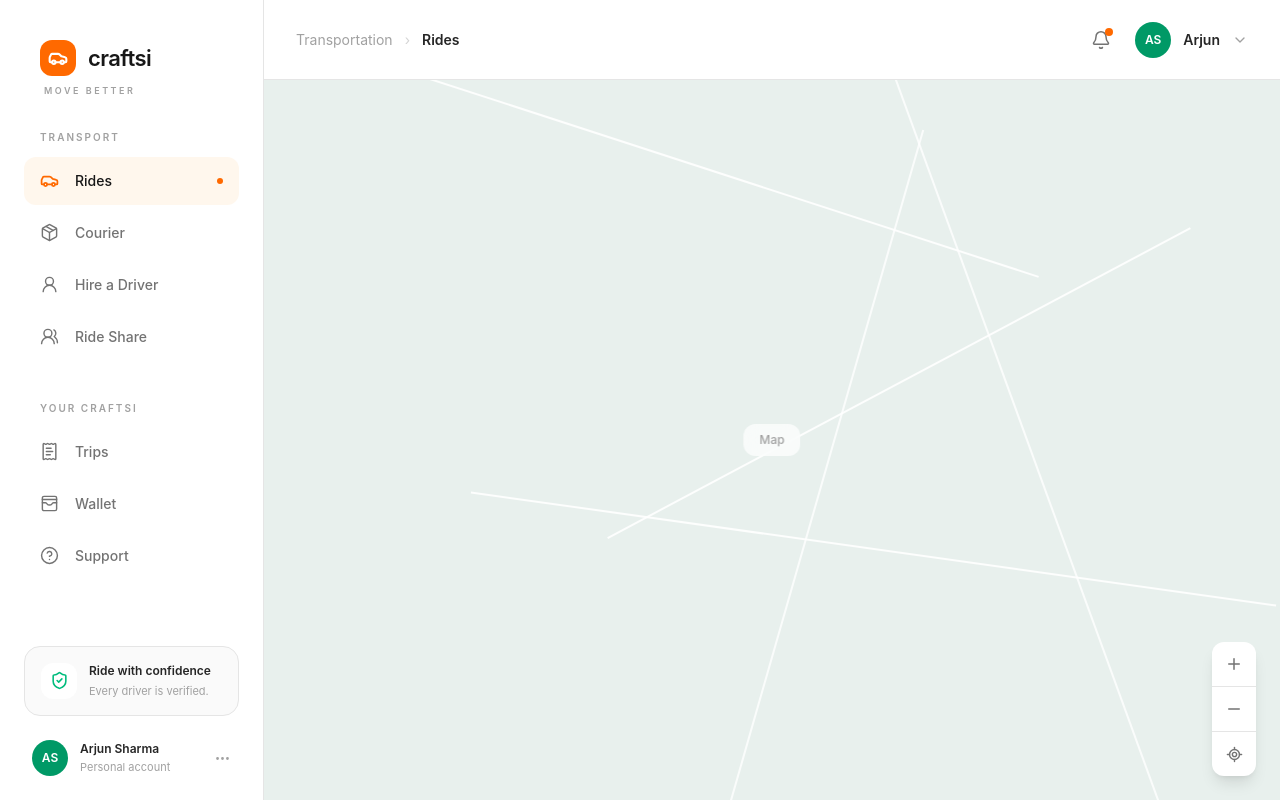
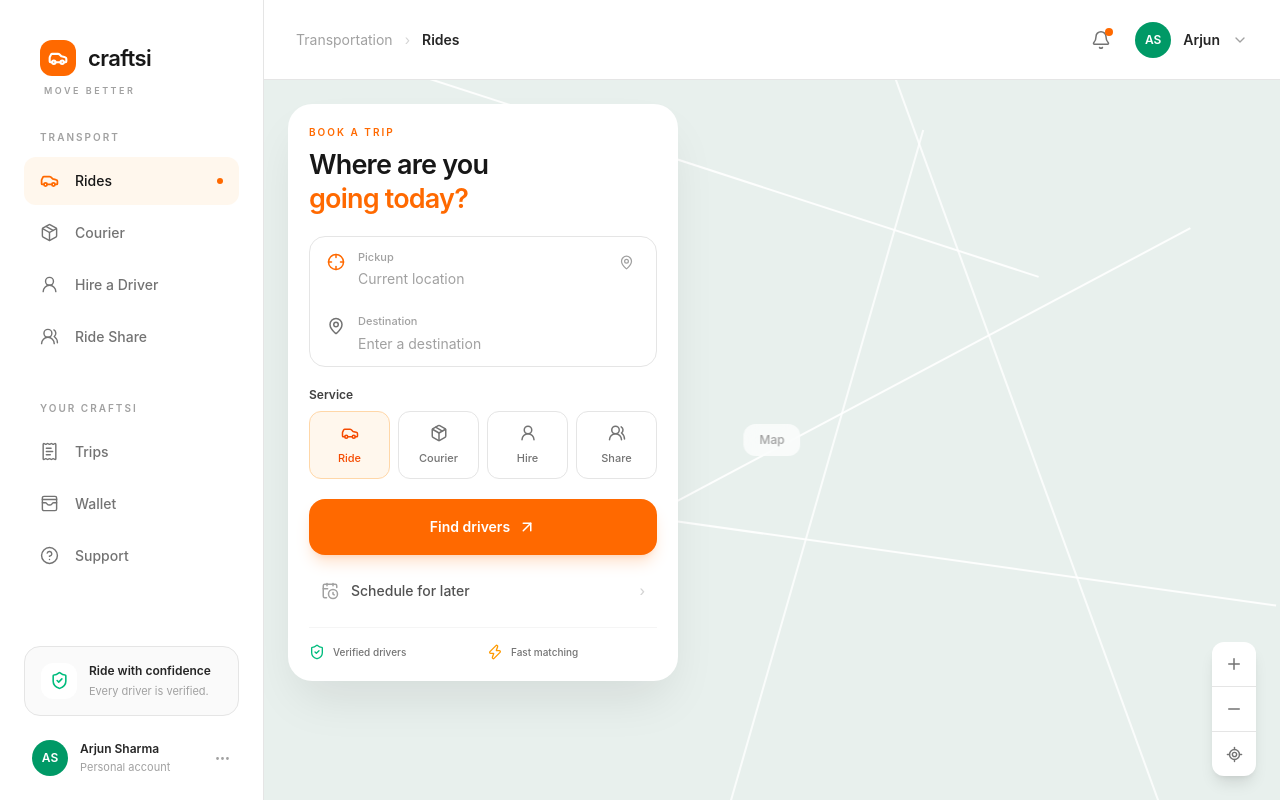
Before and after one commit to Gopi-varaprasad7/Craftsi, a React (Vite) app in the folder frontend/: page / in a window 1280 px wide. Built offline with nearby package versions, Linux system fonts and the light colour scheme.

Commit message:
feat: add Craftsi ride booking panel

```diff
--- /dev/null
+++ b/frontend/src/components/booking/BookingPanel.tsx
@@ -0,0 +1,82 @@
+import { ArrowUpRight, CalendarClock, ShieldCheck, Zap } from 'lucide-react';
+
+import LocationInput from './LocationInput';
+import ServiceSelector from './ServiceSelector';
+
+function BookingPanel() {
+  return (
+    <section className='absolute left-6 top-6 z-20 w-[390px] rounded-3xl border border-white/70 bg-white p-5 shadow-2xl shadow-neutral-900/10'>
+      {/* Header */}
+      <div className='mb-5'>
+        <p className='mb-2 text-[10px] font-semibold uppercase tracking-[0.2em] text-orange-500'>
+          Book a trip
+        </p>
+
+        <h1 className='text-[27px] font-semibold leading-tight tracking-[-0.03em] text-neutral-900'>
+          Where are you
+          <br />
+          <span className='text-orange-500'>going today?</span>
+        </h1>
+      </div>
+
+      {/* Locations */}
+      <div className='overflow-hidden rounded-2xl border border-neutral-200 bg-white'>
+        <LocationInput type='pickup' />
+
+        <div className='ml-[25px] border-l border-dashed border-neutral-300' />
+
+        <LocationInput type='destination' />
+      </div>
+
+      {/* Service selector */}
+      <div className='mt-5'>
+        <p className='mb-2 text-xs font-semibold text-neutral-700'>Service</p>
+
+        <ServiceSelector />
+      </div>
+
+      {/* Find drivers */}
+      <button
+        type='button'
+        className='mt-5 flex h-14 w-full items-center justify-center gap-2 rounded-2xl bg-orange-500 px-5 text-sm font-semibold text-white shadow-lg shadow-orange-500/20 transition hover:bg-orange-600 active:scale-[0.99]'
+      >
+        Find drivers
+        <ArrowUpRight size={18} />
+      </button>
+
+      {/* Schedule */}
+      <button
+        type='button'
+        className='mt-3 flex h-12 w-full items-center justify-between rounded-2xl px-3 text-sm font-medium text-neutral-600 transition hover:bg-neutral-50'
+      >
+        <span className='flex items-center gap-3'>
+          <CalendarClock size={18} className='text-neutral-400' />
+          Schedule for later
+        </span>
+
+        <span className='text-neutral-300'>›</span>
+      </button>
+
+      {/* Trust indicators */}
+      <div className='mt-3 grid grid-cols-2 gap-2 border-t border-neutral-100 pt-4'>
+        <div className='flex items-center gap-2'>
+          <ShieldCheck size={16} className='text-emerald-500' />
+
+          <span className='text-[10px] font-medium text-neutral-500'>
+            Verified drivers
+          </span>
+        </div>
+
+        <div className='flex items-center gap-2'>
+          <Zap size={16} className='text-amber-500' />
+
+          <span className='text-[10px] font-medium text-neutral-500'>
+            Fast matching
+          </span>
+        </div>
+      </div>
+    </section>
+  );
+}
+
+export default BookingPanel;
--- /dev/null
+++ b/frontend/src/components/booking/LocationInput.tsx
@@ -0,0 +1,47 @@
+import { Crosshair, MapPin } from 'lucide-react';
+
+type LocationInputProps = {
+  type: 'pickup' | 'destination';
+  value?: string;
+};
+
+function LocationInput({ type, value }: LocationInputProps) {
+  const isPickup = type === 'pickup';
+
+  return (
+    <div className='relative flex gap-3 px-4 py-3'>
+      <div className='flex w-5 shrink-0 justify-center pt-1'>
+        {isPickup ? (
+          <Crosshair size={18} className='text-orange-500' />
+        ) : (
+          <MapPin size={18} className='text-neutral-500' />
+        )}
+      </div>
+
+      <div className='min-w-0 flex-1'>
+        <p className='text-[11px] font-medium text-neutral-400'>
+          {isPickup ? 'Pickup' : 'Destination'}
+        </p>
+
+        <p
+          className={`mt-1 truncate text-sm ${
+            value ? 'font-medium text-neutral-800' : 'text-neutral-400'
+          }`}
+        >
+          {value || (isPickup ? 'Current location' : 'Enter a destination')}
+        </p>
+      </div>
+
+      {isPickup && (
+        <button
+          type='button'
+          className='flex h-7 w-7 shrink-0 items-center justify-center rounded-lg text-neutral-400 hover:bg-neutral-100 hover:text-neutral-700'
+        >
+          <MapPin size={15} />
+        </button>
+      )}
+    </div>
+  );
+}
+
+export default LocationInput;
--- /dev/null
+++ b/frontend/src/components/booking/ServiceSelector.tsx
@@ -0,0 +1,61 @@
+import { Car, Package, UserRound, UsersRound } from 'lucide-react';
+
+type Service = {
+  id: string;
+  label: string;
+  icon: typeof Car;
+};
+
+const services: Service[] = [
+  {
+    id: 'ride',
+    label: 'Ride',
+    icon: Car,
+  },
+  {
+    id: 'courier',
+    label: 'Courier',
+    icon: Package,
+  },
+  {
+    id: 'hire',
+    label: 'Hire',
+    icon: UserRound,
+  },
+  {
+    id: 'share',
+    label: 'Share',
+    icon: UsersRound,
+  },
+];
+
+function ServiceSelector() {
+  return (
+    <div className='grid grid-cols-4 gap-2'>
+      {services.map((service, index) => {
+        const Icon = service.icon;
+        const active = index === 0;
+
+        return (
+          <button
+            key={service.id}
+            type='button'
+            className={`flex min-w-0 flex-col items-center gap-2 rounded-xl border px-2 py-3 transition ${
+              active
+                ? 'border-orange-200 bg-orange-50 text-orange-600'
+                : 'border-neutral-200 bg-white text-neutral-500 hover:border-neutral-300 hover:bg-neutral-50'
+            }`}
+          >
+            <Icon size={18} />
+
+            <span className='truncate text-[11px] font-medium'>
+              {service.label}
+            </span>
+          </button>
+        );
+      })}
+    </div>
+  );
+}
+
+export default ServiceSelector;
--- a/frontend/src/components/map/MapArea.tsx
+++ b/frontend/src/components/map/MapArea.tsx
@@ -1,8 +1,10 @@
 import { LocateFixed, Minus, Plus } from 'lucide-react';
+import BookingPanel from '../booking/BookingPanel';
 
 function MapArea() {
   return (
     <section className='relative h-full min-h-[calc(100vh-5rem)] overflow-hidden bg-[#e8f0ed]'>
+      <BookingPanel />
       {/* Temporary map background */}
       <div className='absolute inset-0'>
         <div className='absolute left-[8%] top-[12%] h-[2px] w-[70%] rotate-[18deg] bg-white/90' />
```
